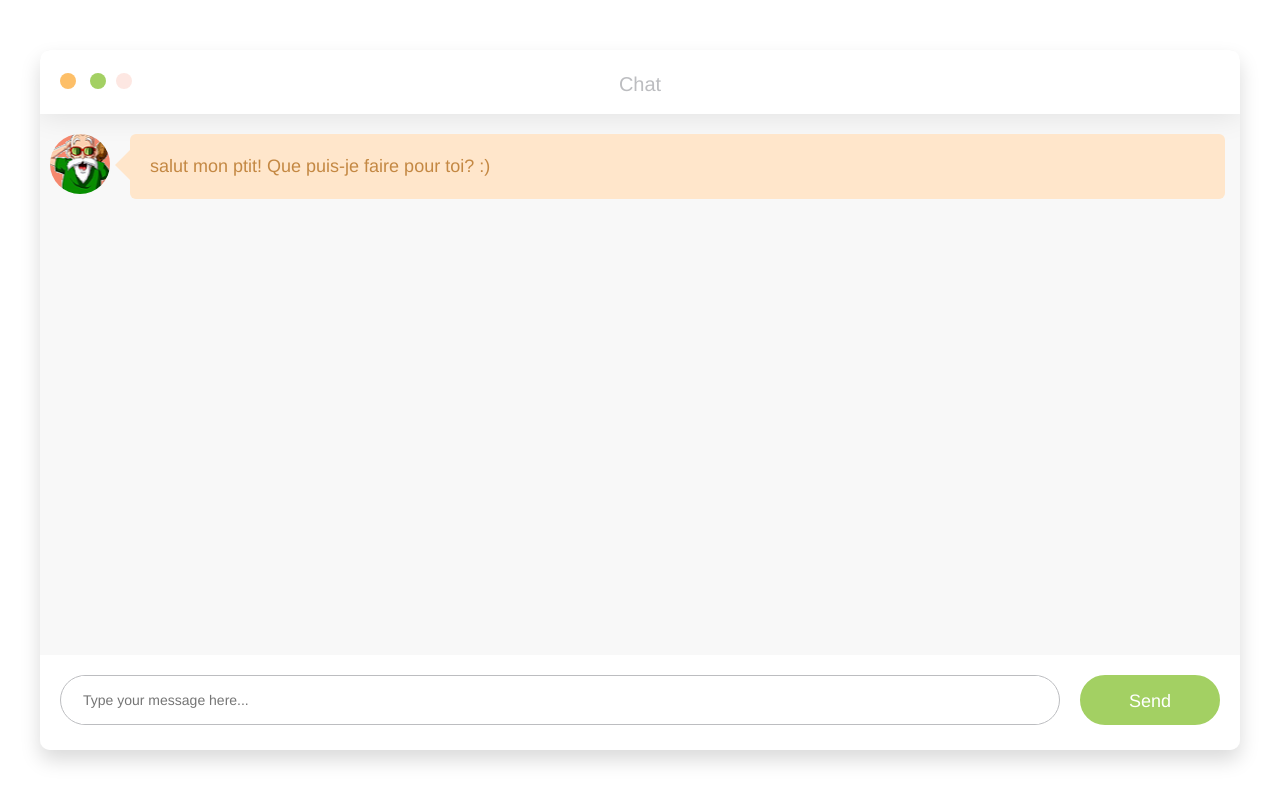
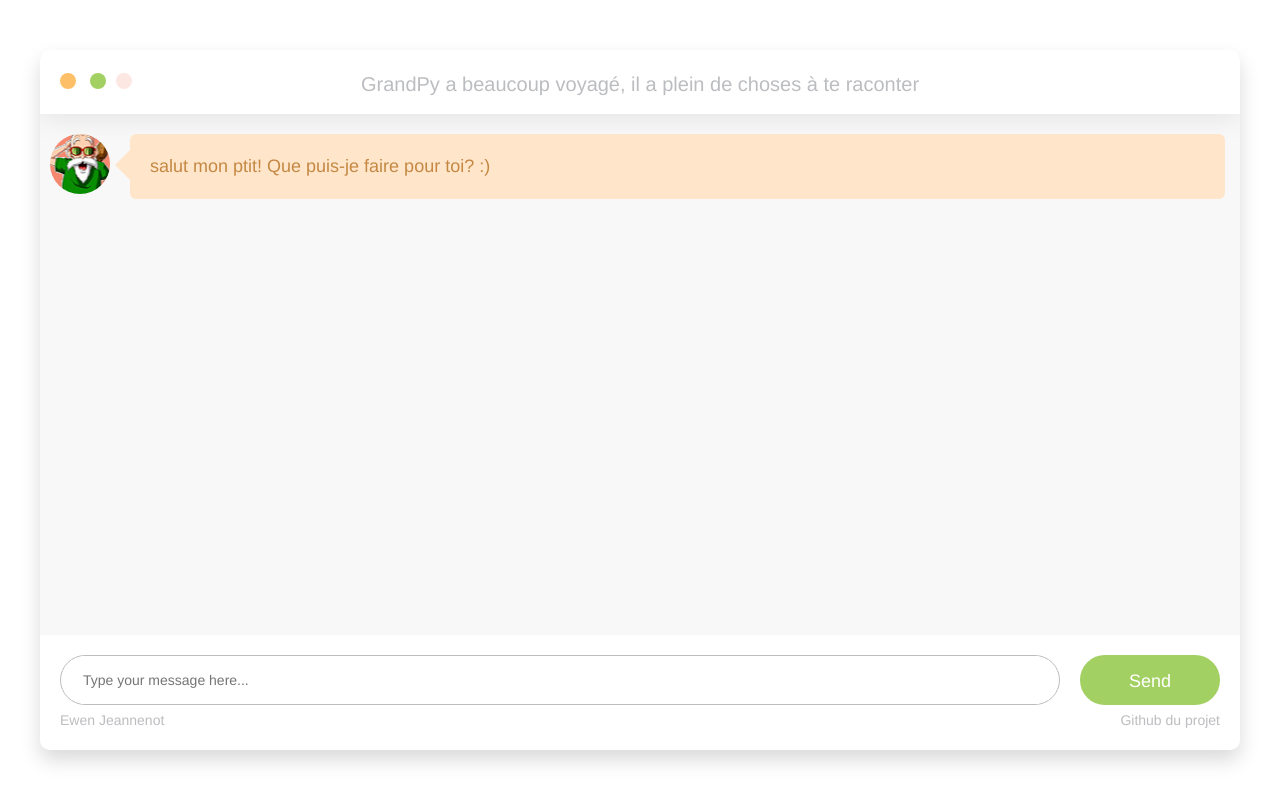
Before and after one commit to Jinr0h404/projet7, a Flask app: page / in a window 1280 px wide. Run offline with Flask 2, Linux system fonts and the light colour scheme; some libraries are stand-ins or nearby versions.

Commit message:
add user name and github link in frontend

```diff
--- a/grandpyapp/static/js/theme.js
+++ b/grandpyapp/static/js/theme.js
@@ -60,7 +60,6 @@
             },
             type: 'POST',
             url: "/process",
-            success: display_news
         })
         .done(function(data) {
             console.log(data.question_input)
@@ -69,9 +68,7 @@
 
         console.log("Au revoir");
 
-        function display_news(result){
-            console.log("Nous allons afficher les articles de presse");
-        }
+
             return sendMessageRight(getMessageText());
 
         });
@@ -88,15 +85,9 @@
             sendMessageLeft(data.question_input);
         })
 
-        .fail(sendMessageLeft("je n'ai pas compris. Peut être que si tu m'apportes une petite culotte cela m'aidera à me souvenir"));
+        //.fail(sendMessageLeft("je n'ai pas compris. Peut être que si tu m'apportes une petite culotte cela m'aidera à me souvenir"));
 
-
-        console.log("Au revoir");
-
-        function display_news(result){
-            console.log("Nous allons afficher les articles de presse");
-        }
-                return sendMessageRight(getMessageText());
+            return sendMessageRight(getMessageText());
             }
         });
         sendMessageLeft("salut mon ptit! Que puis-je faire pour toi? :)");
--- a/grandpyapp/static/style.css
+++ b/grandpyapp/static/style.css
@@ -60,7 +60,7 @@ body {
   list-style: none;
   padding: 20px 10px 0 10px;
   margin: 0;
-  height: 530px;
+  height: 510px;
   overflow: scroll;
 }
 .messages .message {
@@ -196,6 +196,16 @@ body {
   line-height: 48px;
 }
 
+.footer {
+  display: flex;
+  justify-content: space-between;
+}
+.footer .student_name {
+  color: #bcbdc0;
+}
+.footer .link_presentation {
+  color: #bcbdc0;
+}
 .message_template {
   display: none;
 }
--- a/grandpyapp/templates/index.html
+++ b/grandpyapp/templates/index.html
@@ -20,7 +20,7 @@
                 <div class="button minimize"></div>
                 <div class="button maximize"></div>
             </div>
-            <div class="title">Chat</div>
+            <div class="title">GrandPy a beaucoup voyagé, il a plein de choses à te raconter</div>
         </div>
         <ul class="messages"></ul>
         <div class="bottom_wrapper clearfix">
@@ -30,6 +30,14 @@
             <div class="send_message">
                 <div class="icon"></div>
                 <div class="text">Send</div>
+            </div>
+            <div class="footer">
+                <div class="student_name">
+                    Ewen Jeannenot
+                </div>
+                <div class="link_presentation">
+                    <a href="https://github.com/Jinr0h404/projet7" class="link_presentation">Github du projet</a>
+                </div>
             </div>
         </div>
     </div>
```
Also changed, not shown: stopwordsFr.json (+1 -1 lines).
